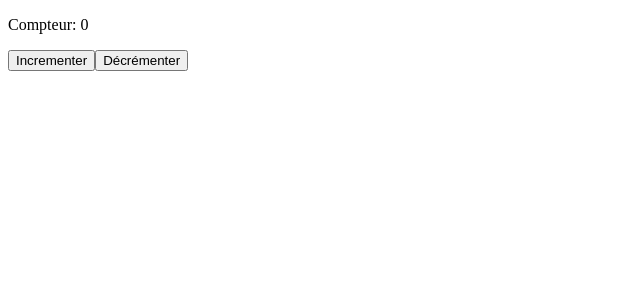
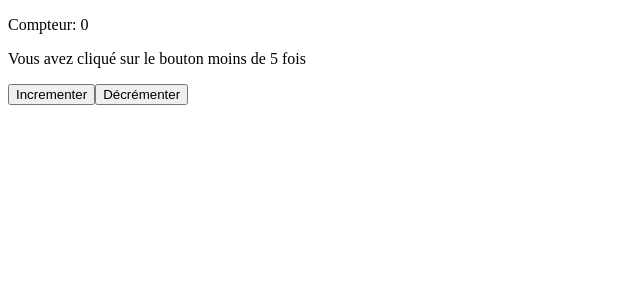
Before and after one commit to dgallula/vue.js_projet1, a Vue app in the folder vue-project1/: page / in a window 1280 px wide. Shown: the top 300 px of the page, without its empty margins (0-640 px from the left). Built offline with nearby package versions, Linux system fonts and the light colour scheme.

Commit message:
attribut conditionnel ok

```diff
--- a/vue-project1/src/App.vue
+++ b/vue-project1/src/App.vue
@@ -2,8 +2,12 @@
   <p>
     Compteur: {{ count }}
   </p>
-  <div v-show="count >= 5">
+  <div v-if="count > 5">
+
     <p>Bravo , vous avez cliqué sur le bouton plus de 5 fois </p>
+  </div>
+  <div v-else>
+    <p> Vous avez cliqué sur le bouton moins de 5 fois </p>
   </div>
 
   <button @click="increment">Incrementer</button>
```
